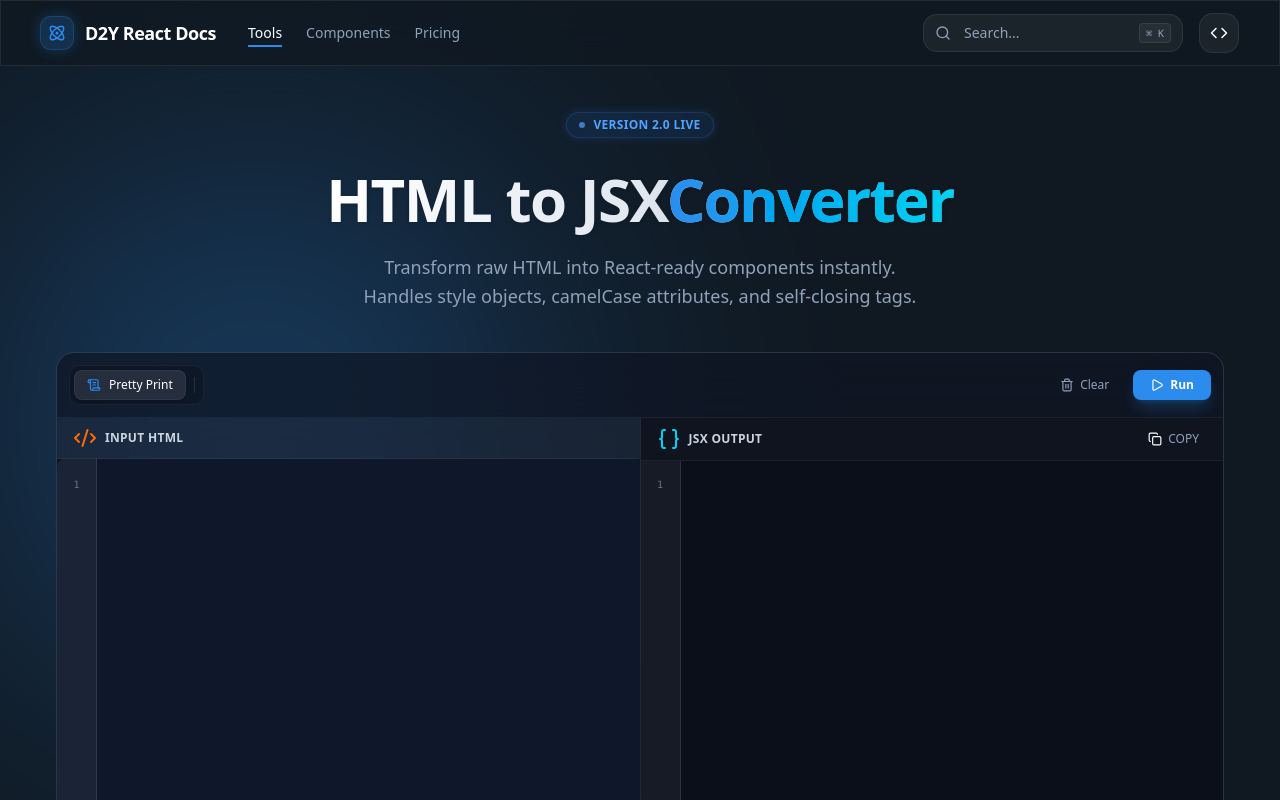
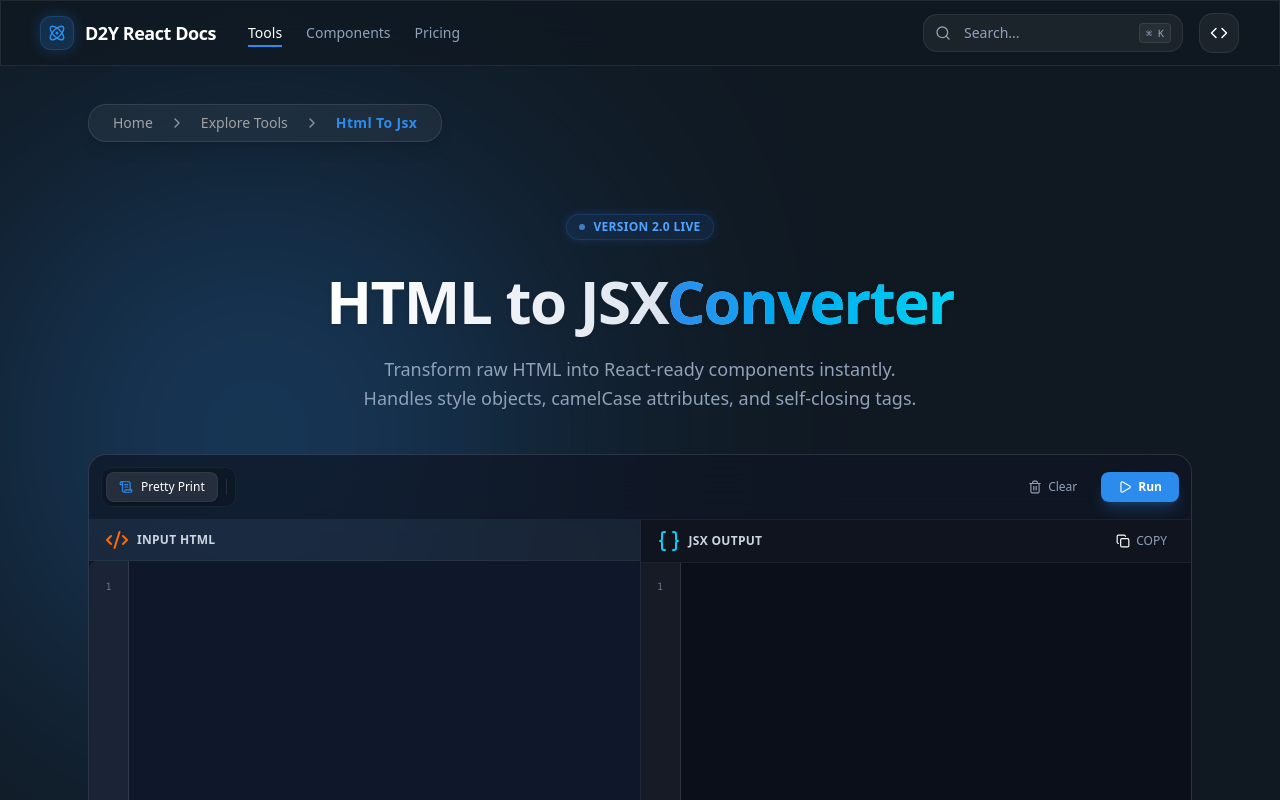
Before and after one commit to AdiMunawar31/d2y-react-docs, a React (Vite) app: page /explore-tools/html-to-jsx in a window 1280 px wide. Shown: the top 800 px of the page. Built offline with nearby package versions, Linux system fonts and the light colour scheme.

Commit message:
FEAT :: add breadcrumbs in detail tools

```diff
--- a/src/app/tools.routes.tsx
+++ b/src/app/tools.routes.tsx
@@ -2,6 +2,7 @@ import { lazy, Suspense, type JSX } from "react";
 import type { RouteObject } from "react-router-dom";
 import { LoadingState } from "@/components/feedback/LoadingState";
 import { ROUTES } from "@/lib/constants/routes";
+import ToolsDetailLayout from "@/components/layout/ToolsDetailLayout";
 
 const ToolsExplorerPage = lazy(() => import("@/pages/ToolsExplorerPage"));
 
@@ -33,6 +34,9 @@ export const toolsRoutes: RouteObject = {
       element: withSuspense(<ToolsExplorerPage />),
     },
     {
+      element: <ToolsDetailLayout />,
+      children: [
+        {
           path: ROUTES.COLOR_PICKER,
           element: withSuspense(<ColorPickerPage />),
         },
@@ -53,4 +57,6 @@ export const toolsRoutes: RouteObject = {
           element: withSuspense(<CalculatorPage />),
         },
       ],
+    },
+  ],
 };
--- /dev/null
+++ b/src/components/base/D2YBreadcrumb.tsx
@@ -0,0 +1,86 @@
+"use client";
+
+import { ChevronRight } from "lucide-react";
+import { Fragment, useMemo } from "react";
+import { Link, useLocation } from "react-router-dom";
+
+interface BreadcrumbItem {
+  label: string;
+  href?: string;
+  active?: boolean;
+}
+
+function formatLabel(segment: string) {
+  return segment.replace(/-/g, " ").replace(/\b\w/g, (l) => l.toUpperCase());
+}
+
+export function D2YBreadcrumb() {
+  const { pathname } = useLocation();
+
+  const items = useMemo<BreadcrumbItem[]>(() => {
+    const segments = pathname.split("/").filter(Boolean);
+
+    return segments.map((seg, idx) => {
+      const isLast = idx === segments.length - 1;
+
+      return {
+        label: formatLabel(seg),
+        href: isLast ? undefined : "/" + segments.slice(0, idx + 1).join("/"),
+        active: isLast,
+      };
+    });
+  }, [pathname]);
+
+  if (!items.length) return null;
+
+  return (
+    <nav
+      aria-label="Breadcrumb"
+      className="
+        inline-flex items-center gap-4
+        rounded-2xl
+        border border-white/10
+        bg-white/5 backdrop-blur-md
+        px-6 py-2
+        text-sm
+        shadow-lg
+      "
+    >
+      {/* HOME */}
+      <Link
+        to="/"
+        className="
+          flex items-center gap-1
+          text-muted-foreground
+          hover:text-primary
+          transition
+        "
+      >
+        <span>Home</span>
+      </Link>
+
+      {items.map((item, i) => (
+        <Fragment key={i}>
+          <ChevronRight className="size-4 opacity-50" />
+
+          {item.href ? (
+            <Link
+              to={item.href}
+              className="
+                text-muted-foreground
+                hover:text-primary
+                transition-colors
+              "
+            >
+              {item.label}
+            </Link>
+          ) : (
+            <span className="text-primary font-semibold tracking-wide">
+              {item.label}
+            </span>
+          )}
+        </Fragment>
+      ))}
+    </nav>
+  );
+}
--- /dev/null
+++ b/src/components/layout/ToolsDetailLayout.tsx
@@ -0,0 +1,21 @@
+import { Outlet, useLocation } from "react-router-dom";
+import { useEffect } from "react";
+import { D2YBreadcrumb } from "@/components/base/D2YBreadcrumb";
+
+export default function ToolDetailRouteLayout() {
+  const location = useLocation();
+
+  useEffect(() => {
+    window.scrollTo({ top: 0, behavior: "smooth" });
+  }, [location.pathname]);
+
+  return (
+    <div className="px-6 md:px-8 py-6 mt-12 flex flex-col gap-6">
+      <div className="ml-6 w-fit">
+        <D2YBreadcrumb />
+      </div>
+
+      <Outlet />
+    </div>
+  );
+}
--- a/src/pages/tools-explorer/CalculatorPage.tsx
+++ b/src/pages/tools-explorer/CalculatorPage.tsx
@@ -37,7 +37,7 @@ export default function CalculatorPage() {
   } = useCalculator();
 
   return (
-    <main className="grow flex items-center justify-center p-4 md:p-6 lg:p-8 mt-16">
+    <main className="grow flex items-center justify-center p-4 md:p-6 lg:p-8">
       <div className="flex flex-col xl:flex-row gap-6 max-w-350 w-full">
         <div className="flex flex-col flex-1 glass-panel rounded-2xl shadow-2xl relative border border-white/10">
           <div className="absolute top-[-10%] right-[-10%] w-96 h-96 bg-primary/10 rounded-full blur-[100px] pointer-events-none" />
--- a/src/pages/tools-explorer/ColorPickerPage.tsx
+++ b/src/pages/tools-explorer/ColorPickerPage.tsx
@@ -19,7 +19,7 @@ export default function ColorPickerPage() {
   } = useColorPicker();
 
   return (
-    <main className="px-8 py-8 mt-8">
+    <main className="px-8 py-8 -mt-4">
       <div className="grid grid-cols-12 gap-6">
         {/* LEFT SIDE */}
         <section className="col-span-12 sm:col-span-9">
--- a/src/pages/tools-explorer/HtmlToJsxPage.tsx
+++ b/src/pages/tools-explorer/HtmlToJsxPage.tsx
@@ -11,7 +11,7 @@ export default function HtmlToJsxPage() {
   const converter = useHtmlToJsx();
 
   return (
-    <main className="relative z-10 flex-1 flex flex-col items-center w-full py-12 px-4 sm:px-6 mt-8">
+    <main className="relative z-10 flex-1 flex flex-col items-center w-full py-12 px-4 sm:px-6">
       <HtmlToJsxHeader />
       <div className="w-full max-w-7xl rounded-2xl border border-white/10 bg-[#161f32]/60 backdrop-blur-2xl overflow-hidden">
         <Toolbar {...converter} />
--- a/src/pages/tools-explorer/JsonFormatterPage.tsx
+++ b/src/pages/tools-explorer/JsonFormatterPage.tsx
@@ -32,7 +32,7 @@ export default function JsonFormatterPage() {
   } = useJsonFormatter();
 
   return (
-    <main className="flex-1 w-full max-w-360 mx-auto px-4 md:px-6 py-8 flex flex-col gap-8 mt-12">
+    <main className="flex-1 w-full max-w-360 mx-auto px-4 md:px-8 flex flex-col gap-8">
       <JsonFormatterHeader />
 
       <div className="flex flex-col gap-6">
--- a/src/pages/tools-explorer/WcagContrastPage.tsx
+++ b/src/pages/tools-explorer/WcagContrastPage.tsx
@@ -22,8 +22,8 @@ export default function WcagContrastPage() {
   } = useWcagContrast();
 
   return (
-    <main className="flex-1 flex justify-center py-10 px-4 sm:px-6 lg:px-8 mt-16">
-      <div className="w-full max-w-300 flex flex-col gap-8">
+    <main className="flex-1 flex justify-center py-4 px-8">
+      <div className="w-full flex flex-col gap-8">
         <WcagHeader />
 
         <div className="grid grid-cols-1 lg:grid-cols-12 gap-8 items-start">
```
Lines whose indentation alone changed are shown as unchanged.
